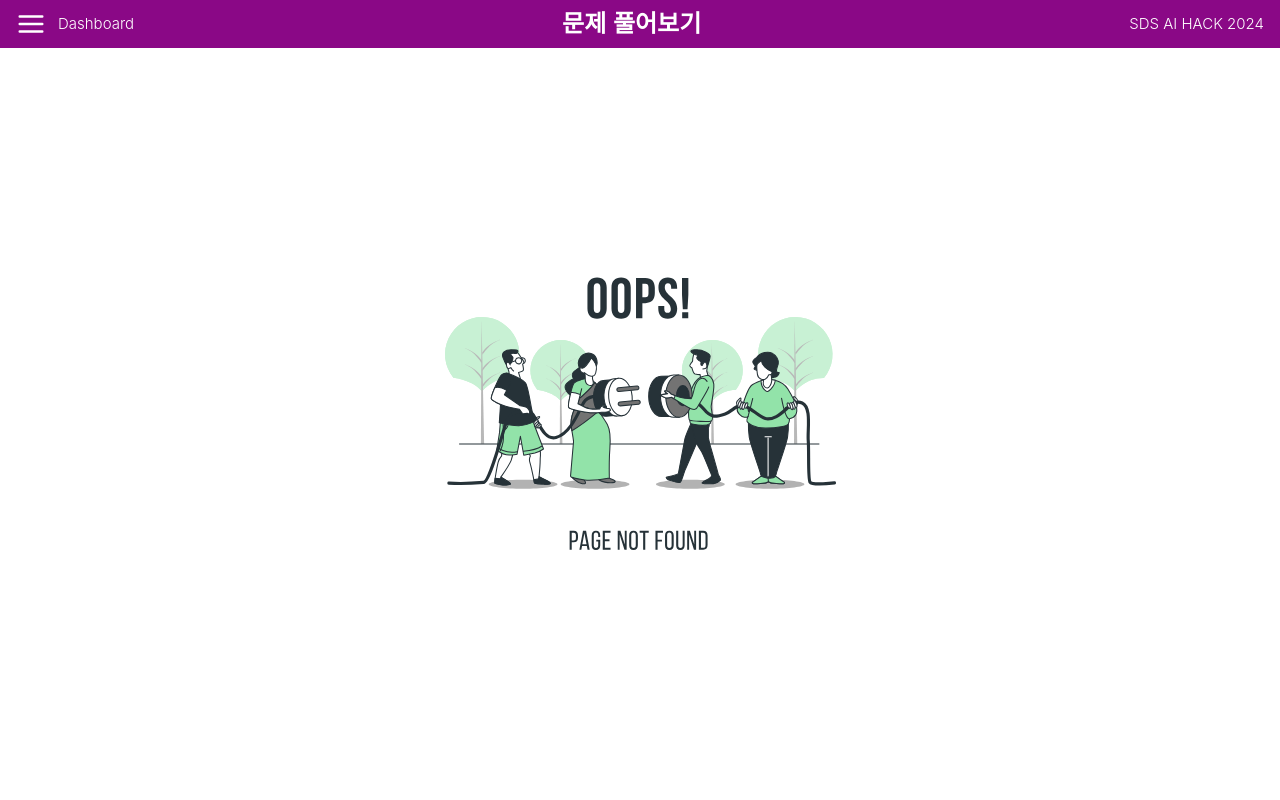
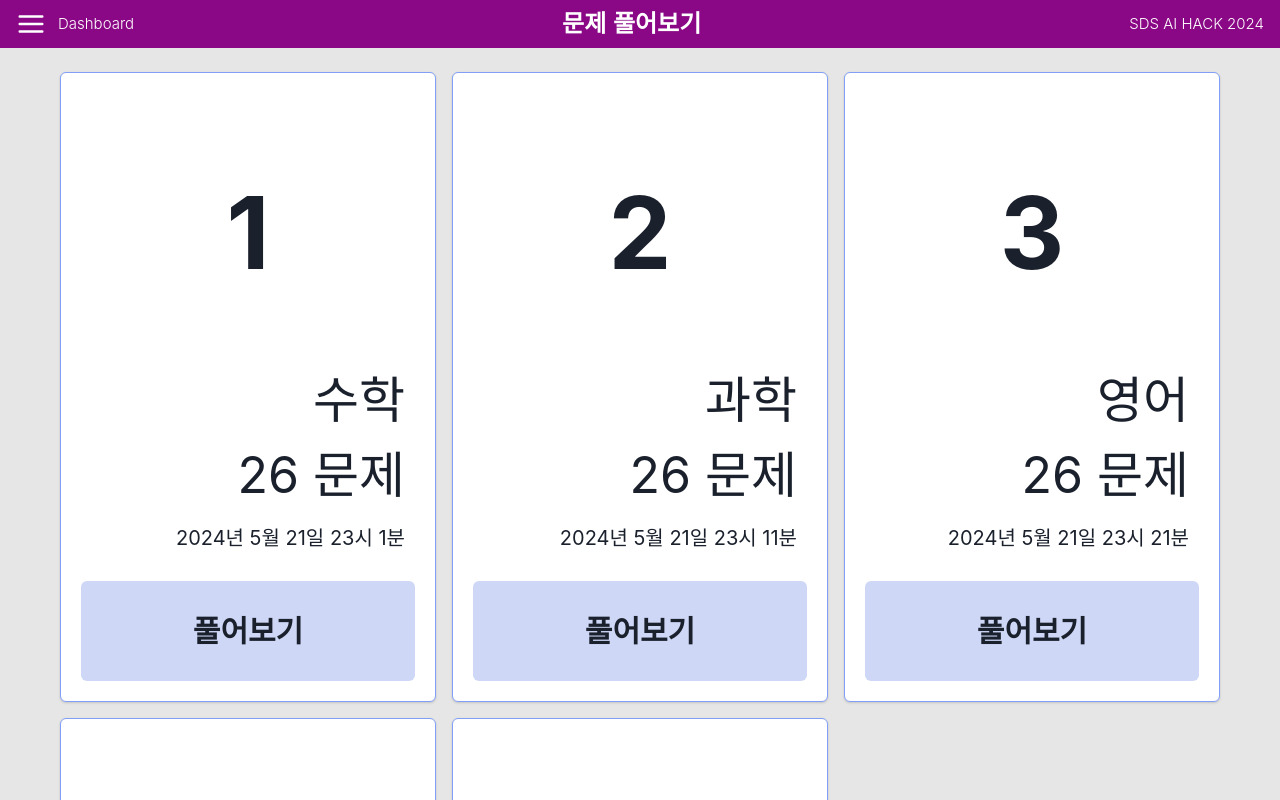
Before and after one commit to youngtaecho11/storylearn, a React (Vite) app: page /solving in a window 1280 px wide. Shown: the top 800 px of the page. Built offline with nearby package versions, Linux system fonts and the light colour scheme; no server answers.

Commit message:
[ADD] 문제집 출력 화면

```diff
--- a/package.json
+++ b/package.json
@@ -20,6 +20,7 @@
     "react": "^18.2.0",
     "react-dom": "^18.2.0",
     "react-dropdown": "^1.11.0",
+    "react-helmet": "^6.1.0",
     "react-router-dom": "^6.22.3",
     "recoil": "^0.7.7",
     "sass": "^1.72.0",
--- a/src/const/const.js
+++ b/src/const/const.js
@@ -79,3 +79,31 @@ export const defaultQuizs = [{
         "explanation": "상대도수는 전체 도수에 대한 특정 도수의 비율입니다. 궁수 직업을 선택한 플레이어의 상대도수는 5/25 = 0.2입니다."
     }
 ];
+
+export const defaultQuizSet = [
+    {
+        'id': 4,
+        'title': '수학_2024-05-21 23:01:01',
+        'quiz_id_list': "36,37,38,39,40,41,42,43,44"
+    },
+    {
+        'id': 14,
+        'title': '과학_2024-05-21 23:11:01',
+        'quiz_id_list': "36,37,38,39,40,41,42,43,44"
+    },
+    {
+        'id': 24,
+        'title': '영어_2024-05-21 23:21:01',
+        'quiz_id_list': "36,37,38,39,40,41,42,43,44"
+    },
+    {
+        'id': 34,
+        'title': '수학_2024-05-21 23:31:01',
+        'quiz_id_list': "36,37,38,39,40,41,42,43,44"
+    },
+    {
+        'id': 44,
+        'title': '수학_2024-05-21 23:41:01',
+        'quiz_id_list': "36,37,38,39,40,41,42,43,44"
+    }
+]
--- a/src/layout/Header.jsx
+++ b/src/layout/Header.jsx
@@ -128,6 +128,7 @@ const Wrapper = styled.div`
   height: 48px;
   left: 0;
   top: 0;
+  z-index: 999;
 
   background: #8A0886;
 `;
--- /dev/null
+++ b/src/pages/Solving.jsx
@@ -0,0 +1,98 @@
+import styled from "styled-components";
+import {Button, Card, CardBody, CardFooter, CardHeader, Heading, SimpleGrid, Text} from "@chakra-ui/react";
+import {useEffect, useState} from "react";
+import {defaultQuizSet} from "../const/const.js";
+import HorizontalGap from "../components/HorizontalGap.jsx";
+import {parseStringToObject} from "../utils/dateUtils.js";
+import axios from "axios";
+
+const Solving = () => {
+    const [quizSetList, setQuizSetList] = useState(defaultQuizSet);
+
+    useEffect(()=>{
+        (async ()=>{
+            try {
+                const {data} = await axios.get('http://0.0.0.0:5501/api/v1/quiz/all');
+                console.log(data);
+                setQuizSetList([...data]);
+            } catch (error) {
+                alert('Get Quiz Set failed with error: ' + error.message);
+            }
+        })();
+    },[]);
+
+    return (
+            <Container>
+                <SimpleGrid spacing={4} templateColumns='repeat(auto-fill, minmax(300px, 1fr))'>
+                    {quizSetList?.map((item, index)=>(
+                        <Card key={`card_item_${item?.title}`}
+                              id={`card_item_${item?.title}`}
+                              style={{
+                                  'border':'1px solid #819FF7',
+                                  'height':'630px',
+                                  'width':'100%',
+                                  'display':'flex',
+                                  'flexDirection':'column',
+                                  'alignItems':'center',
+                                }}
+                        >
+                            <HorizontalGap gap={'30px'}/>
+                            <CardHeader style={{ 'padding': '70px'}}>
+                                <Heading size='md'>
+                                    <Text style={{'fontSize': '100px'}}>
+                                        {index + 1}
+                                    </Text>
+                                </Heading>
+                            </CardHeader>
+                            <CardBody width={'100%'} style={{ 'padding': '0 30px'}}>
+                                <Text style={{
+                                    'fontSize': '50px',
+                                    'display':'flex',
+                                    'flexDirection':'row',
+                                    'justifyContent':'flex-end',
+                                }}>
+                                    {parseStringToObject(item?.title).subject}
+                                </Text>
+                                <Text style={{
+                                    'fontSize': '50px',
+                                    'display':'flex',
+                                    'flexDirection':'row',
+                                    'justifyContent':'flex-end',
+                                }}>
+                                    {item?.quiz_id_list?.length} 문제
+                                </Text>
+                                <HorizontalGap gap={'10px'}/>
+                                <Text style={{
+                                    'fontSize': '20px',
+                                    'display':'flex',
+                                    'flexDirection':'row',
+                                    'justifyContent':'flex-end',}}>
+                                    {parseStringToObject(item?.title).createdDate}  {parseStringToObject(item?.title).createdTime}
+                                </Text>
+                            </CardBody>
+                            <CardFooter width='100%'>
+                                <Button width='100%' bg={'#CED8F6'} style={{
+                                    'height': '100px'
+                                }}>
+                                    <Text style={{'fontSize': '30px'}}>
+                                    풀어보기
+                                    </Text>
+                                </Button>
+                            </CardFooter>
+                        </Card>
+                    ))}
+                </SimpleGrid>
+            </Container>
+    );
+};
+export default Solving;
+
+const Container = styled.div`
+  width: calc(100%);
+  display: flex;
+  flex-direction: column;
+  justify-content: flex-start;
+  padding: 72px 60px;
+  overflow: hidden;
+  background-color: #E6E6E6;
+`;
--- a/src/routes/Router.jsx
+++ b/src/routes/Router.jsx
@@ -5,6 +5,7 @@ import Error from '../pages/Error.jsx';
 import Header from '../layout/Header.jsx';
 import styled from 'styled-components';
 import Signup from '../pages/Signup.jsx';
+import Solving from "../pages/Solving.jsx";
 
 const Router = () => {
     return (
@@ -12,7 +13,8 @@ const Router = () => {
             <BrowserRouter>
                 <Header />
                 <Routes>
-                    <Route exact path="/" pathname='asd' element={sessionStorage ? <Home /> : <Navigate replace to="/login" />} />
+                    <Route exact path="/" element={sessionStorage ? <Home /> : <Navigate replace to="/login" />} />
+                    <Route path="/solving" element={<Solving />} />
                     <Route path="/login" element={<Login />} />
                     <Route path="/signup" element={<Signup />} />
                     <Route path="*" element={<Error />} />
--- a/src/utils/dateUtils.js
+++ b/src/utils/dateUtils.js
@@ -23,3 +23,21 @@ export const getGreetingMessage = () => {
     return 'night';
   }
 };
+
+export const parseStringToObject = (str) => {
+
+  // 문자열을 언더스코어와 공백을 기준으로 쪼갬
+  const [subject, datetime] = str.split('_');
+  // 날짜와 시간을 분리
+  const [date, time] = datetime.split(' ');
+  // 년, 월, 일로 분리
+  const [year, month, day] = date.split('-').map(Number);
+  // 시, 분, 초로 분리
+  const [hour, minute, second] = time.split(':').map(Number);
+
+  return {
+    subject,
+    createdDate: year + '년 ' + month + '월 ' + day + '일',
+    createdTime: hour + '시 ' + minute + '분 ',
+  };
+}
```
Also changed, not shown: 1 other file (tests, documents, lock files or other folders).
